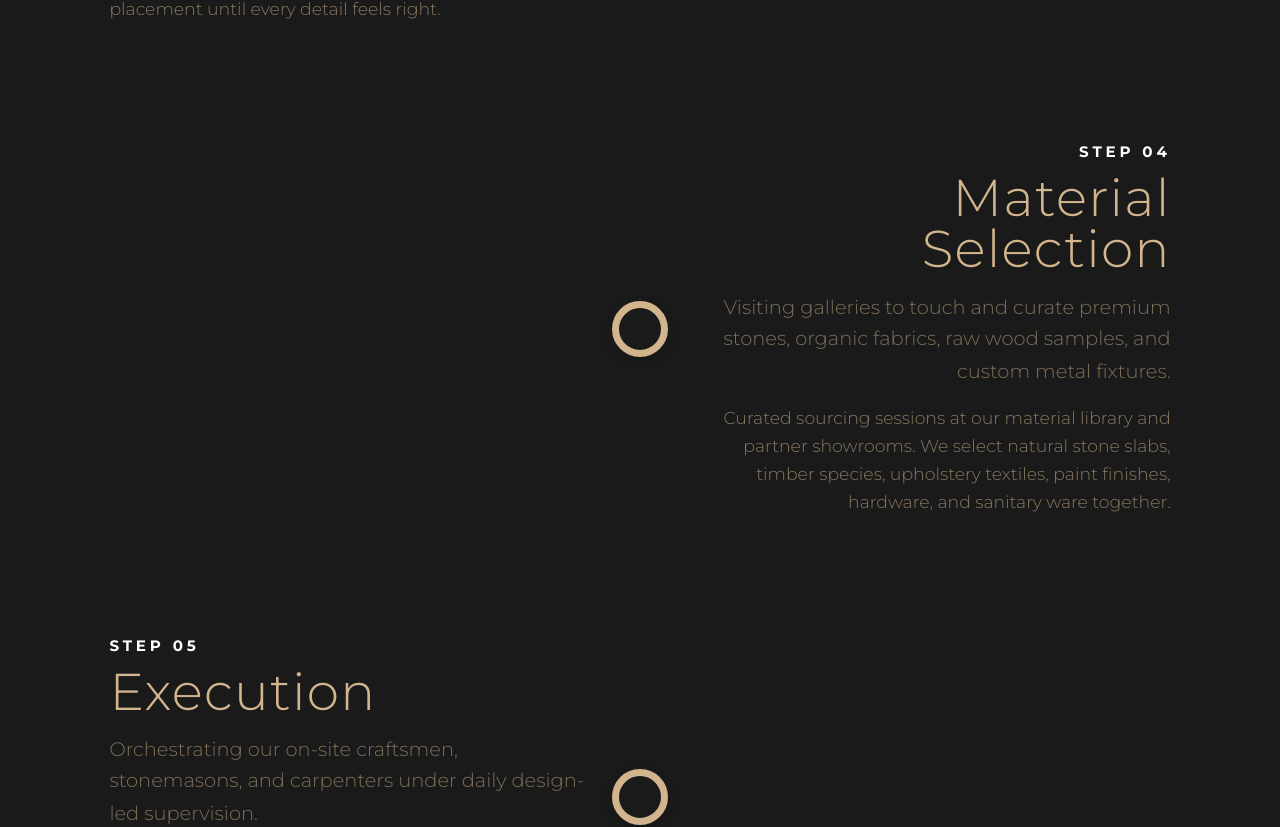
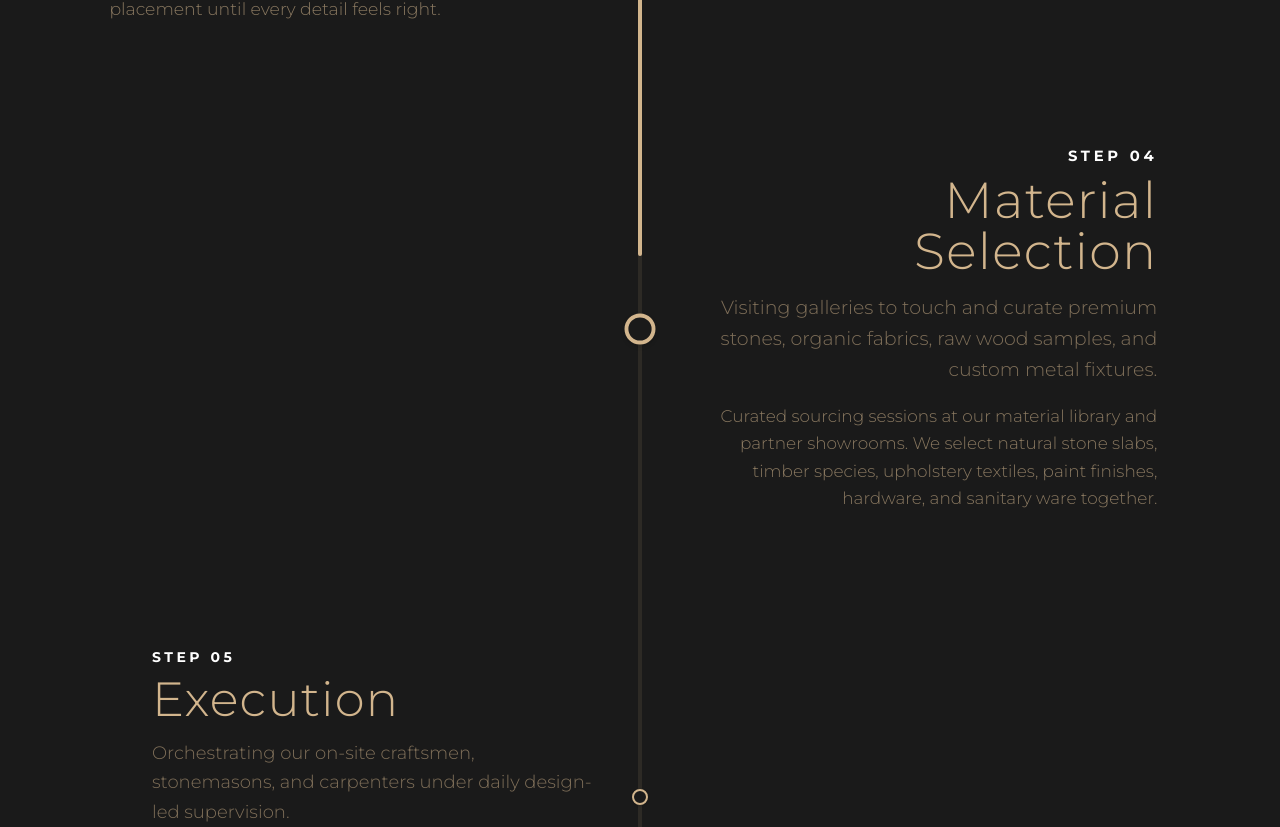
Before and after one commit to Rendersarc2026/kala, a Next.js app: page /process in a window 1280 px wide. Shown: the part 1511-2338 px from the top of the page. Built offline with nearby package versions, Linux system fonts and the light colour scheme; no server answers; the database is empty.

Commit message:
fix: Refactor progress index calculation and update scroll behavior for improved timeline rendering

```diff
--- a/app/process/page.tsx
+++ b/app/process/page.tsx
@@ -62,7 +62,7 @@ function TimelineNode({
   scrollYProgress: MotionValue<number>;
 }) {
   const totalSteps = 6;
-  const p_idx = 0.08 + idx * (0.9 - 0.08) / (totalSteps - 1);
+  const p_idx = idx / (totalSteps - 1);
 
   // Dynamic scale: scales up when scroll reaches it
   const scale = useTransform(
@@ -91,7 +91,7 @@ function TimelineContent({
   className: string;
 }) {
   const totalSteps = 6;
-  const p_idx = 0.08 + idx * (0.9 - 0.08) / (totalSteps - 1);
+  const p_idx = idx / (totalSteps - 1);
   const isEven = idx % 2 === 0;
 
   // Move towards the edge of the screen slightly:
@@ -125,8 +125,11 @@ export default function ProcessPage() {
   const easeLarge: [number, number, number, number] = [0.16, 1, 0.3, 1];
   const easeSmooth: [number, number, number, number] = [0.25, 0.1, 0.25, 1];
 
-  const { scrollYProgress } = useScroll();
-  const lineHeight = useTransform(scrollYProgress, [0.08, 0.9], ['0%', '100%']);
+  const { scrollYProgress } = useScroll({
+    target: timelineRef,
+    offset: ['start center', 'end center'],
+  });
+  const lineHeight = useTransform(scrollYProgress, [0, 1], ['0%', '100%']);
 
   return (
     <div className="w-full pt-28 pb-24 md:pb-36 bg-studio-gray">
@@ -147,10 +150,10 @@ export default function ProcessPage() {
       {/* Vertical Timeline */}
       <section ref={timelineRef} className="relative max-w-5xl mx-auto px-6">
         {/* Vertical Progress Line (only visible on desktop center) */}
-        <div className="absolute hidden lg:block lg:left-1/2 lg:-translate-x-1/2 top-0 bottom-0 w-1 bg-charcoal/10 rounded-full z-0" />
+        <div className="absolute hidden lg:block lg:left-1/2 lg:-translate-x-1/2 top-0 bottom-0 w-1 bg-bone/10 rounded-full z-0" />
         <motion.div
           style={{ height: lineHeight }}
-          className="absolute hidden lg:block lg:left-1/2 lg:-translate-x-1/2 top-0 w-1 bg-charcoal rounded-full z-10 origin-top"
+          className="absolute hidden lg:block lg:left-1/2 lg:-translate-x-1/2 top-0 w-1 bg-bone rounded-full z-10 origin-top"
         />
 
         <div className="relative z-20 space-y-24 md:space-y-36">
```
